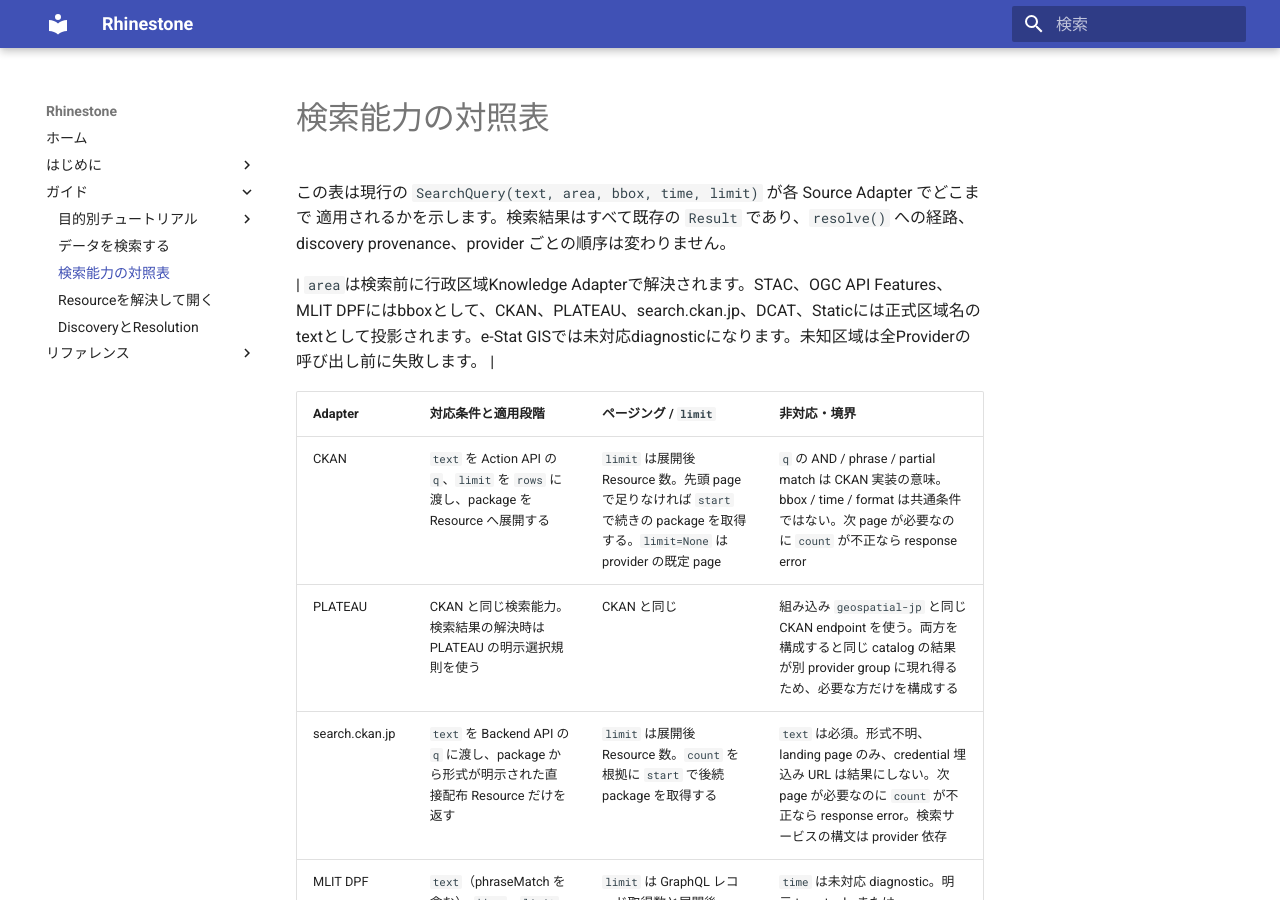
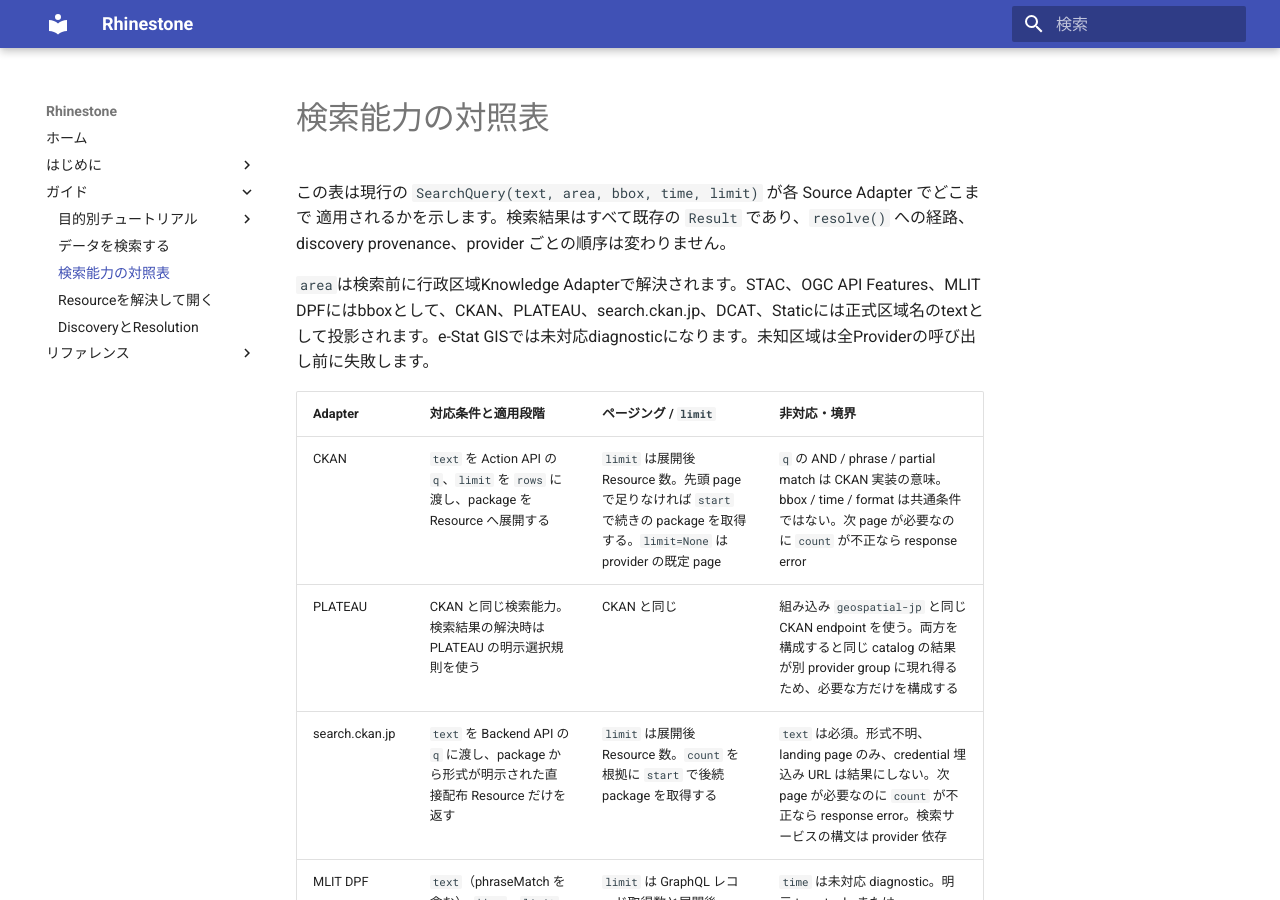
Before and after one commit to u-kitazawa/rhinestone, an MkDocs documentation site: the page built from docs/search-capabilities.md, in a window 1280 px wide and 900 px high. Built offline with MkDocs 1.6.1 and Material for MkDocs 9.7.7, drawn with Linux system fonts in a browser that asks for light colours.

```diff
--- a/docs/search-capabilities.md
+++ b/docs/search-capabilities.md
@@ -4,7 +4,7 @@
 適用されるかを示します。検索結果はすべて既存の `Result` であり、`resolve()` への経路、
 discovery provenance、provider ごとの順序は変わりません。
 
-| `area`は検索前に行政区域Knowledge Adapterで解決されます。STAC、OGC API Features、MLIT DPFにはbboxとして、CKAN、PLATEAU、search.ckan.jp、DCAT、Staticには正式区域名のtextとして投影されます。e-Stat GISでは未対応diagnosticになります。未知区域は全Providerの呼び出し前に失敗します。 |
+`area`は検索前に行政区域Knowledge Adapterで解決されます。STAC、OGC API Features、MLIT DPFにはbboxとして、CKAN、PLATEAU、search.ckan.jp、DCAT、Staticには正式区域名のtextとして投影されます。e-Stat GISでは未対応diagnosticになります。未知区域は全Providerの呼び出し前に失敗します。
 
 | Adapter | 対応条件と適用段階 | ページング / `limit` | 非対応・境界 |
 | --- | --- | --- | --- |
```
